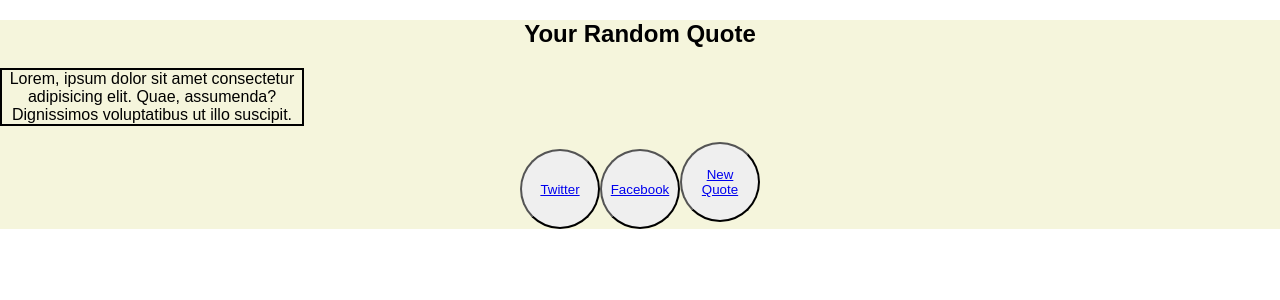
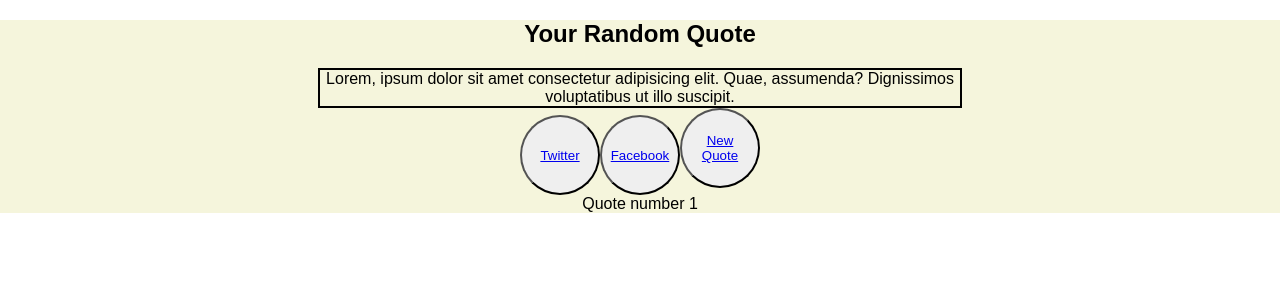
Before and after one commit to alagrin/react-random-quotes, a React (Create React App) app: page / in a window 1280 px wide. Shown: the top 300 px of the page. Built offline with nearby package versions, Linux system fonts and the light colour scheme; the HTML template or start-up script is replaced by a standard one.

Commit message:
fixed positioning

```diff
--- a/src/App.js
+++ b/src/App.js
@@ -6,14 +6,21 @@ class App extends Component {
   constructor(props) {
     super(props);
     this.state = {
-      quotes: []
+      quotes: [
+        'Quote number 1'
+      ]
     };
   }
+
+
 
   render() {
     return (
       <div className="App">
         <DisplayContent text="Your Random Quote"/>
+        <div>
+          {this.state.quotes[0]}
+        </div>
       </div>
     );
   }
--- a/src/components/DisplayContent.js
+++ b/src/components/DisplayContent.js
@@ -7,8 +7,9 @@ import Button from './Button';
 
 const pStyle = {
     border: '2px solid black',
-    width: '300px',
-    textAlign: 'center'
+    textAlign: 'center',
+    margin: '0 auto',
+    width: '50%'
 };
 
 const DisplayContent = (props) => {
```
